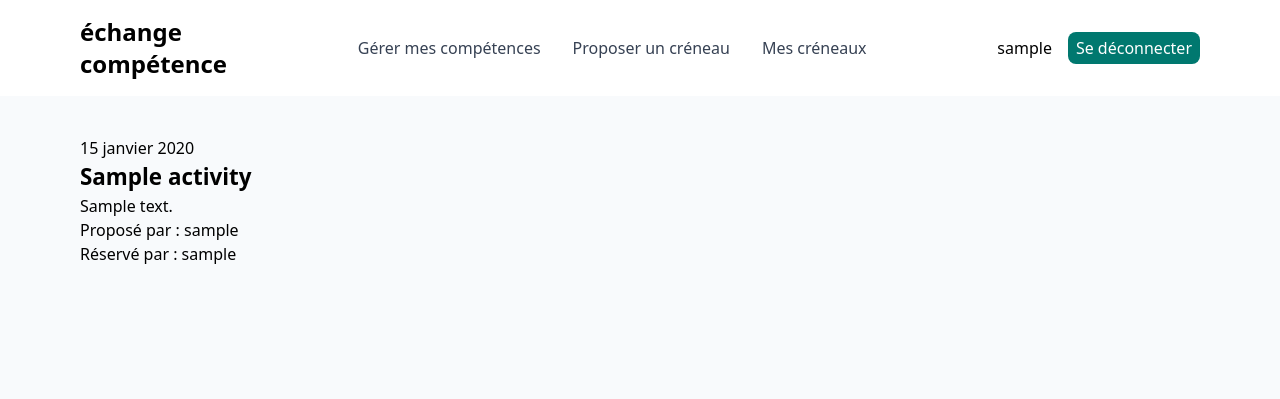
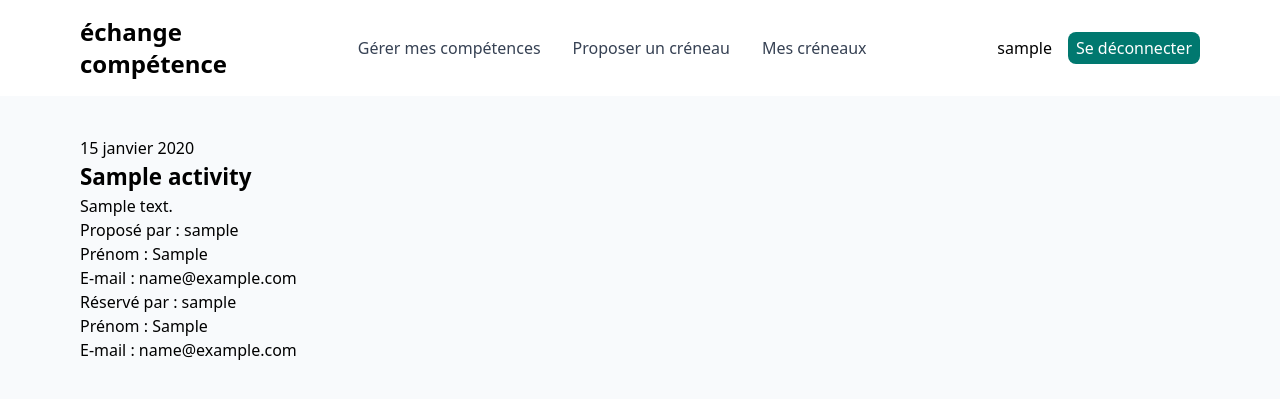
Before and after one commit to SamuelFMS/17-Evaluation-Web-Python, a Django app: page /1/detailActivity/ in a window 1280 px wide. Shown: the top 399 px of the page. Run offline with Django 5.2, Linux system fonts and the light colour scheme; a user stored in the database is signed in; tables that the repository leaves empty hold one stand-in row (values such as "Sample post").

Commit message:
feat: Affichage de l'email et prénom lorsque l'on reserve une activité

```diff
--- a/djangoevaluation/echangecompetence/templates/echangecompetence/detailActivity.html
+++ b/djangoevaluation/echangecompetence/templates/echangecompetence/detailActivity.html
@@ -5,8 +5,16 @@
     <h1>{{ plannedactivity.activity }}</h1>
     <p>{{ plannedactivity.description }}</p>
     <p>Proposé par : {{ plannedactivity.user }}</p>
+    {% if plannedactivity.user == request.user or plannedactivity.reserved_by == request.user %}
+    <p>Prénom : {{ plannedactivity.user.first_name }}</p>
+    <p>E-mail : {{ plannedactivity.user.email }}</p>
+    {% endif %}
     {% if plannedactivity.reserved_by %}
         <p>Réservé par : {{ plannedactivity.reserved_by }}</p>
+        {% if plannedactivity.user == request.user or plannedactivity.reserved_by == request.user %}
+        <p>Prénom : {{ plannedactivity.reserved_by.first_name }}</p>
+        <p>E-mail : {{ plannedactivity.reserved_by.email }}</p>
+        {% endif %}
     {% else %}
         <form method="post">
             {% csrf_token %}
```
